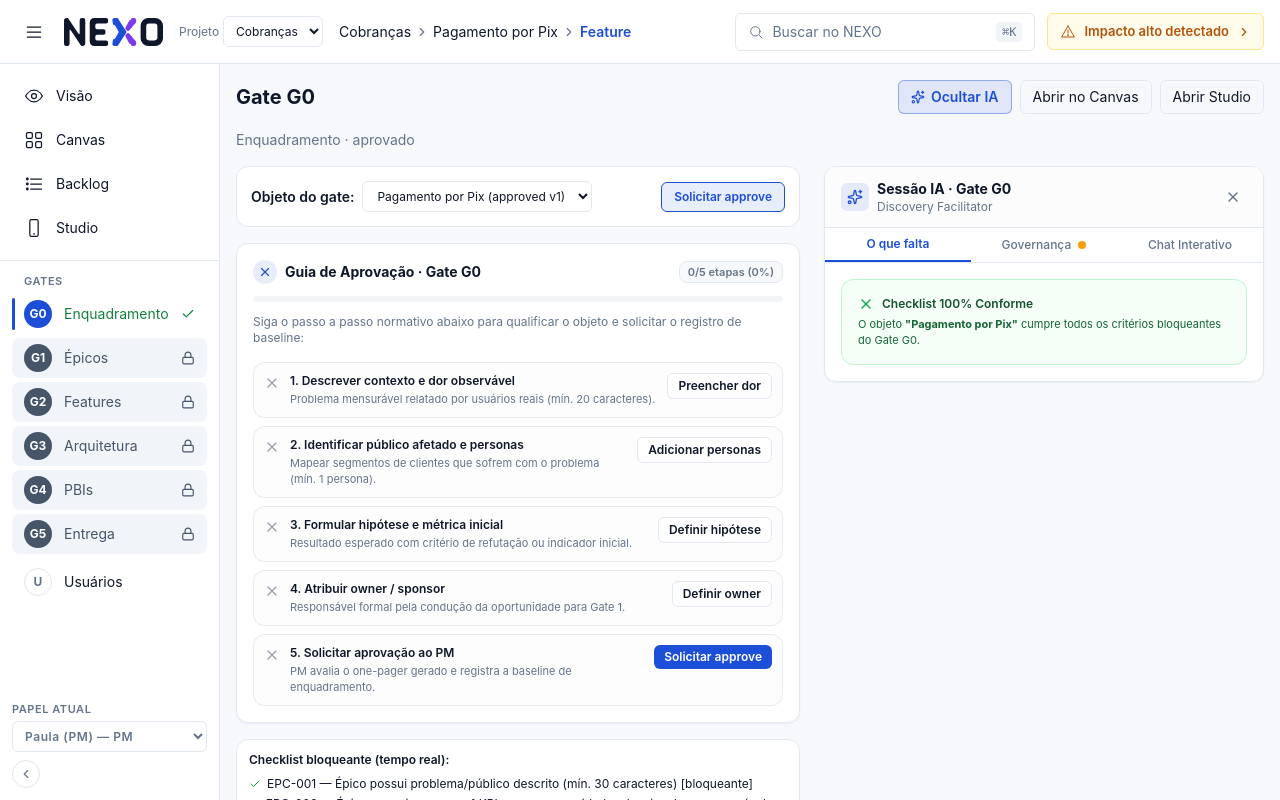
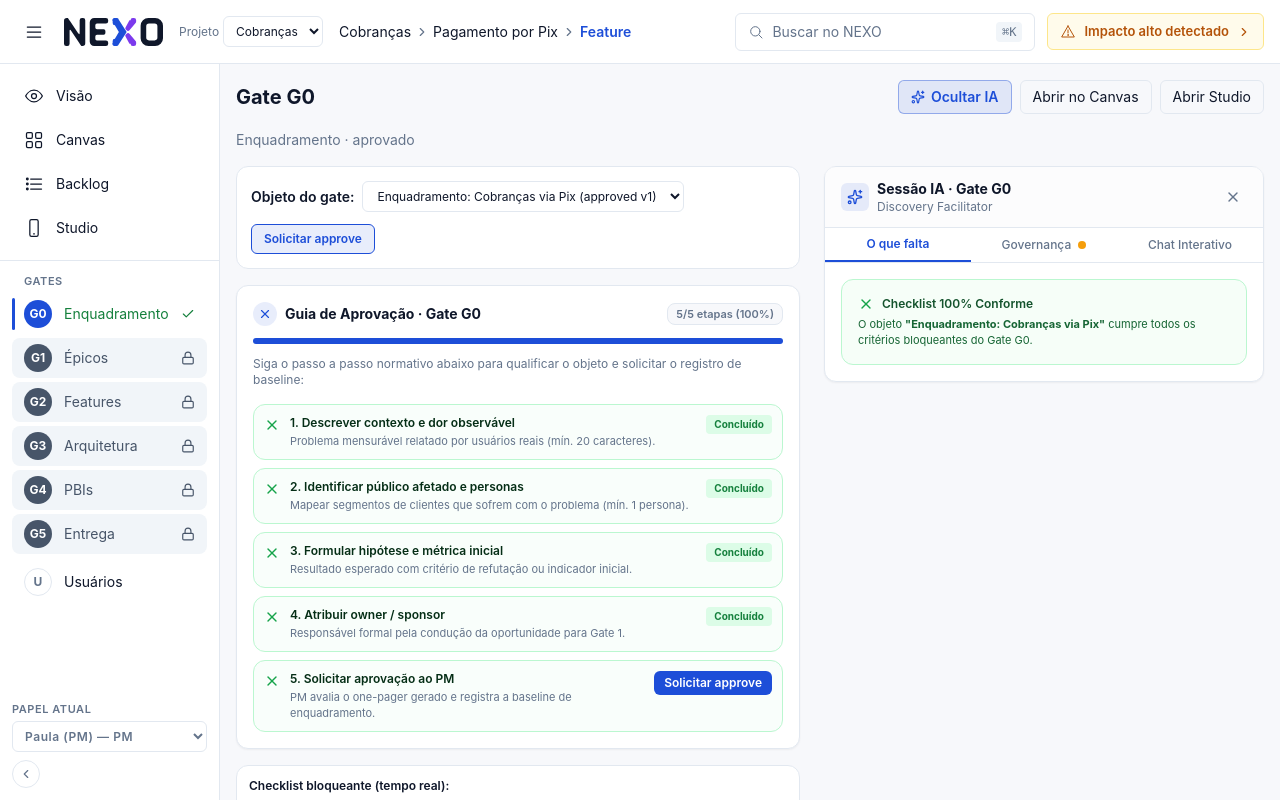
Before and after one commit to walpinheiro/nexus, a Vue app: page /gates/G0 in a window 1280 px wide. Built offline with nearby package versions, Linux system fonts and the light colour scheme.

Commit message:
fix(gates): UFIX1 passar gateOverride e ajustar selecao de alvos por gate

```diff
--- a/src/ai/gateSkills.ts
+++ b/src/ai/gateSkills.ts
@@ -573,7 +573,7 @@ export function obterPerguntasDoCheck(codigoCheck: string): PerguntaCheck | unde
 // Avalia o objeto e retorna as faltas detalhadas com perguntas reflexivas PT-BR
 export function diagnosticarFaltasGate(
   objeto: NexoObject,
-  _gateId: GateId,
+  gateId: GateId,
   waivers?: { codigo: string; prazo: string }[]
 ): {
   checks: GateCheck[]
@@ -581,7 +581,7 @@ export function diagnosticarFaltasGate(
   bloqueantesFaltando: string[]
   aprovado: boolean
 } {
-  const ev = avaliarGate(objeto, waivers)
+  const ev = avaliarGate(objeto, waivers, gateId)
   const faltas: FaltaGate[] = []
 
   for (const c of ev.checks) {
--- a/src/data/seed.ts
+++ b/src/data/seed.ts
@@ -15,6 +15,38 @@ const base = {
   grupo: null,
   created_at: '2026-01-01T00:00:00.000Z',
   updated_at: '2026-01-01T00:00:00.000Z'
+}
+
+export const seedEnquadramento: Epic = {
+  ...base,
+  id: 'enq-pix',
+  tipo: 'epico',
+  titulo: 'Enquadramento: Cobranças via Pix',
+  descricao: 'Definição estratégica e discovery de pagamentos de faturas via Pix com rapidez e segurança.',
+  status: 'approved',
+  gate: 'G0',
+  owner: 'u-pm',
+  contribuidores: ['u-pm', 'u-ux'],
+  versao: 1,
+  baseline: 1,
+  parent_id: null,
+  x: 600,
+  y: -100,
+  z: 0,
+  problema: 'Clientes sem cartão precisam pagar faturas com rapidez e segurança.',
+  objetivo: 'Permitir pagamento de faturas via Pix',
+  kpis: [{ nome: 'Adoção Pix', unidade: '%', alvo: '40', janela: '90d', responsavel: 'u-pm' }],
+  personas: ['Cliente com fatura'],
+  escopo_in: ['Pagar, criar e confirmar cobrança via Pix'],
+  escopo_out: ['Boleto e cartão'],
+  riscos: [
+    {
+      probabilidade: 'alta',
+      impacto: 'alto',
+      mitigacao: 'retry com idempotência + fallback manual',
+      owner: 'u-dev'
+    }
+  ]
 }
 
 export const seedEpico: Epic = {
@@ -367,7 +399,7 @@ export function seedMultiProjeto(): {
     projetoTitulo: seedProjeto.titulo,
     epicoId: seedEpico.id,
     epicoTitulo: seedEpico.titulo,
-    nos: [seedEpico, ...seedFeatures, ...seedPbis],
+    nos: [seedEnquadramento, seedEpico, ...seedFeatures, ...seedPbis],
     arestas: seedEdges,
     gates: seedGates
   }
--- a/src/stores/useGate.ts
+++ b/src/stores/useGate.ts
@@ -159,7 +159,7 @@ export const useGate = defineStore('gate', () => {
       persist()
       return { ok: false, motivo }
     }
-    const ev = avaliarGate(alvo, graph.waivers.filter((w) => w.alvoId === alvoId).map((w) => ({ codigo: w.codigo, prazo: w.prazo })))
+    const ev = avaliarGate(alvo, graph.waivers.filter((w) => w.alvoId === alvoId).map((w) => ({ codigo: w.codigo, prazo: w.prazo })), gateId)
     if (!ev.bloqueantesOk) {
       const motivo = `Checklist bloqueante incompleto: ${ev.bloqueantesFaltando.join(', ')}.`
       tentativas.value.unshift({ em: new Date().toISOString(), gate: gateId, alvoId, atorId: ator.id, ok: false, motivo })
--- a/src/stores/useGraph.ts
+++ b/src/stores/useGraph.ts
@@ -1,7 +1,7 @@
 import { defineStore } from 'pinia'
 import { ref, computed } from 'vue'
 import type { AuditEvent, Edge, ImpactPlan, NexoObject, NexoStatus, ProposePatch, Waiver } from '@/types/nexo'
-import { seedEdges, seedEpico, seedFeatures, seedPbis } from '@/data/seed'
+import { seedEdges, seedEnquadramento, seedEpico, seedFeatures, seedPbis } from '@/data/seed'
 import { useProjects } from '@/stores/useProjects'
 
 const KEY = 'nexo.v1.graph'
@@ -21,6 +21,7 @@ function loadGraph(): GraphState {
       const s = JSON.parse(raw) as GraphState
       // migração: garante x/y/z em nós antigos
       const coords: Record<string, { x: number; y: number; z: number }> = {
+        'enq-pix': { x: 600, y: -100, z: 0 },
         'ft-pagar': { x: 120, y: 220, z: 1 },
         'ft-confirmar': { x: 480, y: 330, z: 2 },
         'ft-criar': { x: 840, y: 220, z: 3 },
@@ -43,13 +44,16 @@ function loadGraph(): GraphState {
         if (!('nfrs' in r)) r['nfrs'] = []
         i++
       }
+      if (!s.nos.some((n) => n.gate === 'G0' || n.id === 'enq-pix')) {
+        s.nos.unshift(seedEnquadramento as NexoObject)
+      }
       return s
     }
   } catch {
     // ignora e usa seed
   }
   return {
-    nos: [seedEpico as NexoObject, ...(seedFeatures as NexoObject[]), ...(seedPbis as NexoObject[])],
+    nos: [seedEnquadramento as NexoObject, seedEpico as NexoObject, ...(seedFeatures as NexoObject[]), ...(seedPbis as NexoObject[])],
     arestas: seedEdges,
     selecionadoId: 'ft-confirmar'
   }
@@ -374,9 +378,10 @@ export const useGraph = defineStore('graph', () => {
     if (!p || !no || p.status !== 'pendente') return false
     pushHistory()
     for (const m of p.mudancas) {
-      if ((m.campo === 'criterios_bdd' || m.campo === 'regras_ids') && m.para.trim().startsWith('[')) {
+      const trimmed = m.para.trim()
+      if (trimmed.startsWith('[') || trimmed.startsWith('{')) {
         try {
-          ;(no as unknown as Record<string, unknown>)[m.campo] = JSON.parse(m.para)
+          ;(no as unknown as Record<string, unknown>)[m.campo] = JSON.parse(trimmed)
           continue
         } catch {
           // cai no fallback textual
--- a/src/stores/useProjects.ts
+++ b/src/stores/useProjects.ts
@@ -1,7 +1,7 @@
 import { defineStore } from 'pinia'
 import { ref, computed } from 'vue'
 import type { AuditEvent, Classificacao, Edge, Epic, NexoObject, Projeto } from '@/types/nexo'
-import { gatesZerados, seedEdges, seedEpico, seedFeatures, seedGates, seedPbis, seedProjeto } from '@/data/seed'
+import { gatesZerados, seedEdges, seedEnquadramento, seedEpico, seedFeatures, seedGates, seedPbis, seedProjeto } from '@/data/seed'
 import type { GateInfo } from '@/stores/useGate'
 
 const KEY = 'nexo.v1.projects'
@@ -155,7 +155,7 @@ export const useProjects = defineStore('projects', () => {
       updatedAt: '2026-01-01T00:00:00.000Z'
     }
     escrever(graphKey(p.id), {
-      nos: [seedEpico as NexoObject, ...(seedFeatures as NexoObject[]), ...(seedPbis as NexoObject[])],
+      nos: [seedEnquadramento as NexoObject, seedEpico as NexoObject, ...(seedFeatures as NexoObject[]), ...(seedPbis as NexoObject[])],
       arestas: seedEdges,
       selecionadoId: 'ft-confirmar'
     })
--- a/src/views/GateView.vue
+++ b/src/views/GateView.vue
@@ -10,7 +10,8 @@ import GateAiSession from '@/components/gates/GateAiSession.vue'
 import GateGuide from '@/components/gates/GateGuide.vue'
 import GateOutput from '@/components/gates/GateOutput.vue'
 import LucideIcon from '@/components/common/LucideIcon.vue'
-import type { GateId } from '@/types/nexo'
+import type { GateId, NexoObject } from '@/types/nexo'
+import { seedEnquadramento } from '@/data/seed'
 
 const props = defineProps<{ id: string }>()
 const route = useRoute()
@@ -27,15 +28,14 @@ const motivoBloqueio = computed(() =>
 )
 
 // Filtro estrito de alvos por tipo conforme o Gate, garantindo seed visível no G0 e apenas features no G2
-const alvos = computed(() => {
+const alvos = computed<NexoObject[]>(() => {
   if (props.id === 'G0') {
-    const nosG0 = graph.state.nos.filter((n) => n.gate === 'G0')
+    const nosG0 = graph.state.nos.filter((n) => n.gate === 'G0' || n.id === 'enq-pix')
     if (nosG0.length > 0) return nosG0
-    // Alvo seed G0 derivado do épico de enquadramento de Cobranças
-    return graph.state.nos.filter((n) => n.tipo === 'epico')
+    return [seedEnquadramento as NexoObject]
   }
   if (props.id === 'G1') {
-    return graph.state.nos.filter((n) => n.tipo === 'epico')
+    return graph.state.nos.filter((n) => n.tipo === 'epico' && n.id !== 'enq-pix' && n.gate !== 'G0')
   }
   if (props.id === 'G2') {
     // Apenas nós do tipo feature no G2 (corrige anomalia que trazia ep-pix)
@@ -48,7 +48,11 @@ const alvos = computed(() => {
     return graph.state.nos.filter((n) => n.tipo === 'pbi')
   }
   if (props.id === 'G5') {
-    return graph.state.nos.filter((n) => n.tipo === 'pbi' || n.tipo === 'feature')
+    const emG5 = graph.state.nos.filter((n) => n.gate === 'G5')
+    if (emG5.length > 0) return emG5
+    const validados = graph.state.nos.filter((n) => (n.tipo === 'pbi' || n.tipo === 'feature') && (n.status === 'validated' || n.status === 'published'))
+    if (validados.length > 0) return validados
+    return []
   }
   return graph.state.nos.filter((n) => n.gate === props.id)
 })
@@ -71,12 +75,24 @@ watch(
   { immediate: true }
 )
 
-const objetoAlvo = computed(() => (alvoId.value ? graph.noPorId(alvoId.value) ?? null : null))
+const objetoAlvo = computed(() => {
+  if (alvoId.value) {
+    const no = graph.noPorId(alvoId.value)
+    if (no) return no
+    if (props.id === 'G0' && alvoId.value === 'enq-pix') return seedEnquadramento as NexoObject
+  }
+  return null
+})
 
 const pendenciasCount = computed(() => {
   if (!objetoAlvo.value) return 0
-  const ev = avaliarGate(objetoAlvo.value, graph.waivers)
+  const ev = avaliarGate(objetoAlvo.value, graph.waivers, props.id as GateId)
   return ev.checks.filter((c) => !c.ok).length
+})
+
+const checklistAlvo = computed(() => {
+  if (!objetoAlvo.value) return []
+  return avaliarGate(objetoAlvo.value, graph.waivers, props.id as GateId).checks
 })
 
 // Solicitações pendentes para este Gate
@@ -220,7 +236,7 @@ function corrigirNoObjeto(id: string) {
             <label class="flex items-center gap-2 text-sm font-semibold text-nexo-text">
               Objeto do gate:
               <select v-model="alvoId" class="rounded-btn border border-nexo-border px-2.5 py-1.5 bg-white text-xs font-normal">
-                <option value="">(selecionar)</option>
+                <option value="">{{ alvos.length === 0 ? '(nenhum item elegível para este gate)' : '(selecionar)' }}</option>
                 <option v-for="n in alvos" :key="n.id" :value="n.id">
                   {{ n.titulo }} ({{ n.status }} v{{ n.versao }})
                 </option>
@@ -242,6 +258,13 @@ function corrigirNoObjeto(id: string) {
                 Solicitar approve
               </button>
             </div>
+          </div>
+
+          <div v-if="props.id === 'G5' && alvos.length === 0" class="rounded border border-dashed border-nexo-border/80 bg-nexo-canvas/40 p-3 text-center space-y-1">
+            <p class="text-xs font-semibold text-nexo-text">Nenhum pacote de entrega pronto para o Gate G5</p>
+            <p class="text-[11px] text-nexo-muted max-w-md mx-auto">
+              O Gate G5 valida a Definition of Done (DoD) de itens que completaram o ciclo nos gates anteriores (G0 a G4). Conclua os critérios dos itens ou use o chat da IA para preparar o pacote de release.
+            </p>
           </div>
 
           <p v-if="mensagemSolicitacao" class="text-xs text-nexo-primary font-medium">
@@ -340,10 +363,10 @@ function corrigirNoObjeto(id: string) {
         />
 
         <!-- Checklist Bloqueante em Tempo Real -->
-        <div v-if="alvoId && graph.noPorId(alvoId)" class="rounded-card border border-nexo-border bg-white p-3 text-xs space-y-2">
+        <div v-if="objetoAlvo" class="rounded-card border border-nexo-border bg-white p-3 text-xs space-y-2">
           <p class="font-semibold text-nexo-text">Checklist bloqueante (tempo real):</p>
           <ul class="space-y-1">
-            <li v-for="c in avaliarGate(graph.noPorId(alvoId)!).checks" :key="c.codigo" class="flex items-center gap-1.5">
+            <li v-for="c in checklistAlvo" :key="c.codigo" class="flex items-center gap-1.5">
               <LucideIcon :name="c.ok ? 'check' : 'x'" :size="12" :class="c.ok ? 'text-green-600' : 'text-red-600'" />
               <span>{{ c.codigo }} — {{ c.descricao }} [{{ c.severidade }}]</span>
               <span v-if="!c.ok && c.severidade === 'bloqueante'">
```
